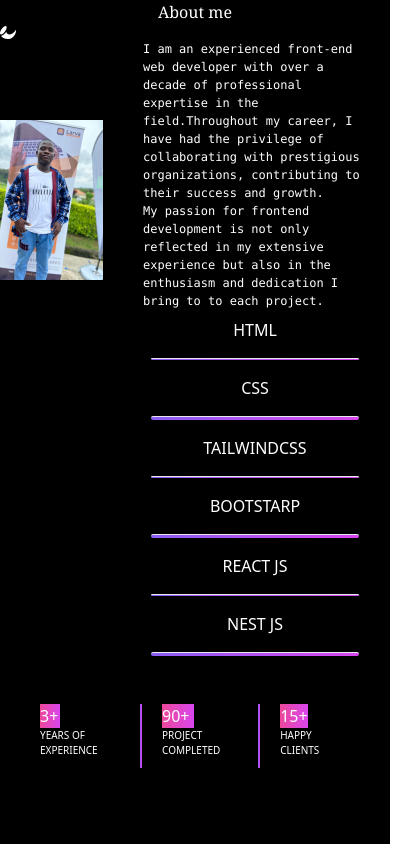
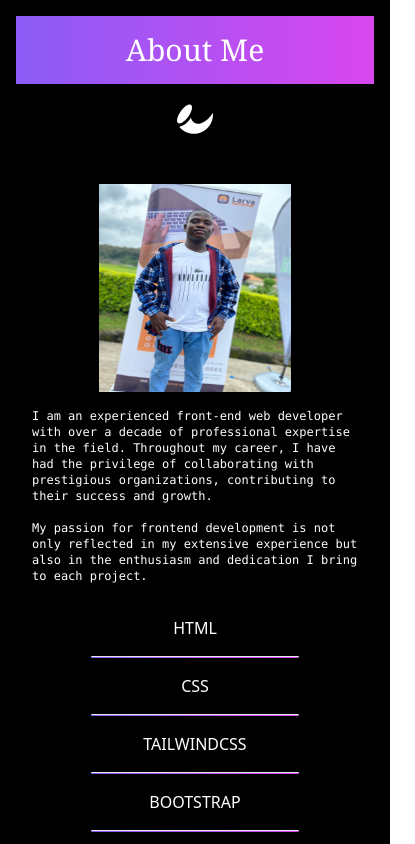
Before and after one commit to bello-ibraheem-adewale/my-portiforlio, a React (Vite) app: page /about in a window 390 px wide. Shown: the top 844 px of the page, 415 px wide, since content can reach past the window. Built offline with nearby package versions, Linux system fonts and the light colour scheme.

Commit message:
responsive must work

```diff
--- a/src/page/About.jsx
+++ b/src/page/About.jsx
@@ -2,54 +2,53 @@ import React from 'react'
 import image9 from '../assets/bb.jpg'
 import { FaAffiliatetheme } from "react-icons/fa6";
 
-
-
 const About = () => {
   return (
-    <div className='bg-black w-[100vw] min-h-screen text-white'>
+    <div className='bg-black w-full min-h-screen text-white p-4'>
+      <h1 className='text-center font-serif text-3xl md:text-4xl bg-gradient-to-r from-violet-500 to-fuchsia-500 p-4'>About Me</h1>
+      <FaAffiliatetheme className='mx-auto my-4 text-4xl' />
+      <div className='flex flex-col lg:flex-row justify-center space-x-0 lg:space-x-10 items-center lg:items-start'>
+        <img className='w-48 h-60 lg:w-72 lg:h-80 pt-8 lg:pt-20' src={image9} alt="Profile" />
+        <div className='flex flex-col mt-4 lg:mt-0 lg:pl-10'>
+          <div className='px-4 lg:px-0'>
+            <p className='font-mono text-xs md:text-sm lg:text-base'>
+              I am an experienced front-end web developer with over a decade of professional expertise in the field.
+              Throughout my career, I have had the privilege of collaborating with prestigious organizations, contributing to their success and growth.
+            </p>
+            <p className='font-mono text-xs md:text-sm lg:text-base mt-4'>
+              My passion for frontend development is not only reflected in my extensive experience but also in the enthusiasm and dedication I bring to each project.
+            </p>
+          </div>
 
-      <h1 className='text-center font-serif text-gradient-to-r from-violet-500 to-fuchsia-500'>About me</h1>
-      <FaAffiliatetheme />
-      <div className='flex flex-row justify-center space-x-10'>
-        <img className='w-48 h-60 pt-20 pl-2' src={image9} alt="" />
-        <div className='flex flex-col'>
-          <div className='pr-12'>
-            <p className='font-mono text-[12px] tablet:text-[15px] laptop:text-[15px]'>I am an experienced front-end web developer with over a decade of professional expertise in the field.Throughout my career, I have had the privilege of collaborating with prestigious organizations, contributing to their success and growth.</p>
-            <p className='font-mono text-[12px] tablet:text-[15px] laptop:text-[15px]'>My passion for frontend development is not only reflected in my extensive experience but also in the enthusiasm and dedication I bring to to each project.</p>
-
-
-          </div>
-          <div className='flex flex-col mr-12'>
-          <div className='flex flex-col hover:transition 0.3s hover:transform hover:scale-105 tablet:flex-row items-center m-2 gap-4'><h2>HTML</h2><hr className='w-52  tablet:w-80 laptop:w-80 h-0.5 bg-gradient-to-r from-violet-500 to-fuchsia-500 rounded' /></div>
-          <div className='flex flex-col hover:transition 0.3s hover:transform hover:scale-105 tablet:flex-row items-center m-2 gap-4'><h2>CSS</h2><hr className='w-52 tablet:w-80 laptop:w-80 h-1 bg-gradient-to-r from-violet-500 to-fuchsia-500 rounded' /></div>
-          <div className='flex flex-col hover:transition 0.3s hover:transform hover:scale-105 tablet:flex-row items-center m-2 gap-4'><h2>TAILWINDCSS</h2><hr className='w-52 tablet:w-80 laptop:w-80 h-0.5 bg-gradient-to-r from-violet-500 to-fuchsia-500 rounded' /></div>
-          <div className='flex flex-col hover:transition 0.3s hover:transform hover:scale-105 tablet:flex-row items-center m-2 gap-4'><h2>BOOTSTARP</h2><hr className='w-52 tablet:w-80 laptop:w-80 h-1 bg-gradient-to-r from-violet-500 to-fuchsia-500 rounded' /></div>
-          <div className='flex flex-col hover:transition 0.3s hover:transform hover:scale-105 tablet:flex-row items-center m-2 gap-4'><h2>REACT JS</h2><hr className='w-52 tablet:w-80 laptop:w-80 h-0.5 rounded bg-gradient-to-r from-violet-500 to-fuchsia-500' /></div>
-          <div className='flex flex-col hover:transition 0.3s hover:transform hover:scale-105 tablet:flex-row items-center m-2 gap-4'><h2>NEST JS</h2><hr className='w-52 tablet:w-80 laptop:w-80 h-1 rounded bg-gradient-to-r from-violet-500 to-fuchsia-500' /></div>
+          <div className='flex flex-col mt-6'>
+            {['HTML', 'CSS', 'TAILWINDCSS', 'BOOTSTRAP', 'REACT JS', 'NEST JS'].map((skill) => (
+              <div key={skill} className='flex flex-col lg:flex-row items-center m-2 gap-4 hover:transform hover:scale-105 transition-transform'>
+                <h2>{skill}</h2>
+                <hr className='w-52 lg:w-80 h-0.5 bg-gradient-to-r from-violet-500 to-fuchsia-500 rounded' />
+              </div>
+            ))}
           </div>
         </div>
       </div>
 
-      <main className='flex justify-evenly p-10 bg-black h-auto w-screen'>
-        <div>
-          <h1 className='bg-gradient-to-r from-pink-500 to-fuchsia-500 w-5'>3+</h1>
-          <p className='text-[10px] tablet:text-xl laptop:text-xl'>YEARS OF EXPERIENCE</p>
+      <main className='flex flex-col md:flex-row justify-evenly p-10 bg-black w-full'>
+        <div className='text-center'>
+          <h1 className='bg-gradient-to-r from-pink-500 to-fuchsia-500 p-2 text-xl md:text-2xl'>3+</h1>
+          <p className='text-sm md:text-xl'>YEARS OF EXPERIENCE</p>
         </div>
-        {/* <hr className='bg-orange-500 w-5 h-90'/> */}
-        <div className='bg-gradient-to-r from-violet-500 to-fuchsia-500 w-0.5 mr-5 h-16'></div>
+        <div className='hidden md:block bg-gradient-to-r from-violet-500 to-fuchsia-500 w-0.5 h-16'></div>
 
-        <div>
-          <h1 className='bg-gradient-to-r from-pink-500 to-fuchsia-500 w-8'>90+</h1>
-          <p className='text-[10px] tablet:text-xl laptop:text-xl'>PROJECT COMPLETED</p>
+        <div className='text-center'>
+          <h1 className='bg-gradient-to-r from-pink-500 to-fuchsia-500 p-2 text-xl md:text-2xl'>90+</h1>
+          <p className='text-sm md:text-xl'>PROJECTS COMPLETED</p>
         </div>
-        <div className='bg-gradient-to-r from-violet-500 to-fuchsia-500 w-0.5 mr-5 h-16'></div>
+        <div className='hidden md:block bg-gradient-to-r from-violet-500 to-fuchsia-500 w-0.5 h-16'></div>
 
-        <div>
-          <h1 className='bg-gradient-to-r from-pink-500 to-fuchsia-500 w-7'>15+</h1>
-          <p className='text-[10px] tablet:text-xl laptop:text-xl'>HAPPY CLIENTS</p>
+        <div className='text-center'>
+          <h1 className='bg-gradient-to-r from-pink-500 to-fuchsia-500 p-2 text-xl md:text-2xl'>15+</h1>
+          <p className='text-sm md:text-xl'>HAPPY CLIENTS</p>
         </div>
       </main>
-      <h1></h1>
     </div>
   )
 }
--- a/src/page/Service.jsx
+++ b/src/page/Service.jsx
@@ -6,69 +6,64 @@ const Service = () => {
     const myServices = [
         {
             id: '01',
-            name: 'Web design',
-            desception: 'Web development is the way of build, programming...',
+            name: 'Web Design',
+            desception: 'Web development is the way of building, programming...',
             more: 'Read More ->'
-
         },
         {
             id: '02',
-            name: 'Graph Design',
-            desception: 'Web development is the way of build, programming...',
+            name: 'Graphic Design',
+            desception: 'Web development is the way of building, programming...',
             more: 'Read More ->'
-
         },
         {
             id: '03',
-            name: 'Free flancer',
-            desception: 'Web development is the way of build, programming...',
+            name: 'Freelancer',
+            desception: 'Web development is the way of building, programming...',
             more: 'Read More ->'
-
         },
         {
             id: '04',
-            name: 'Responsive user interface',
-            desception: 'Web development is the way of build, programming...',
+            name: 'Responsive UI',
+            desception: 'Web development is the way of building, programming...',
             more: 'Read More ->'
-
-
         },
         {
             id: '05',
-            name: 'Front-end works',
-            desception: 'Web development is the way of build, programming...',
+            name: 'Front-end Work',
+            desception: 'Web development is the way of building, programming...',
             more: 'Read More ->'
-
         },
         {
             id: '06',
             name: 'Social Media',
-            desception: 'Web development is the way of build, programming...',
+            desception: 'Web development is the way of building, programming...',
             more: 'Read More ->'
+        },
+    ];
 
-        },
+    return (
+        <div className='w-full min-h-screen bg-black font-serif p-4'>
+            <h1 className='text-lime-400 text-center text-3xl'>MY SERVICES</h1>
+            <marquee behavior="" direction="right" className='text-lime-400 pt-5 text-lg md:text-2xl'>
+                These are my specializations, and I'm good at what I do. Hire me.
+            </marquee>
 
-    ]
-  return (
-    <div className='w-[100vw] min-h-screen bg-black font-serif'>
-        <h1 className='text-lime-400 text-center'>MY SERVICES</h1>
-        <marquee behavior="" direction="right"  className='text-lime-400 pt-5 text-2xl'>This are my specilizations, and am good at what i did. Hire me</marquee>
-    <div className='grid grid-cols-1 tablet:grid-cols-2 laptop:grid-cols-2 w-screen h-auto text-center justify-center  bg-black  text-white'>
-
-      {myServices.map((Service)=>(
-      <div key={Service.id} className='cursor-pointer mr-5 tablet:mr-0 laptop:mr-0 appearance-auto w-64	tablet:w-96 laptop:w-96 rounded-md h-52 space-y-2 m-20 font-mono border-2 border-white'>
-        <h2>{Service.id}</h2>
-        <h1>{Service.name}</h1>
-        <h3>{Service.desception}</h3>
-        <p>{Service.more}</p>
-      </div>
-
-))}
-
-
-    </div>
-    </div>
-  )
+            <div className='grid grid-cols-1 tablet:grid-cols-2 laptop:grid-cols-3 gap-8 p-6 text-center justify-center text-white'>
+                {myServices.map((service) => (
+                    <div
+                        key={service.id}
+                        className='cursor-pointer p-4 rounded-md h-52 space-y-2 w-64 tablet:w-80 laptop:w-96 border-2 border-lime-400 transform hover:scale-105 transition-transform m-auto'
+                    >
+                        <h2 className='text-lg tablet:text-xl laptop:text-2xl'>{service.id}</h2>
+                        <h1 className='text-lg tablet:text-xl laptop:text-2xl'>{service.name}</h1>
+                        <h3 className='text-sm tablet:text-base laptop:text-lg'>{service.desception}</h3>
+                        <p className='text-sm text-lime-300'>{service.more}</p>
+                    </div>
+                ))}
+            </div>
+        </div>
+    );
 }
 
-export default Service
+export default Service;
```
